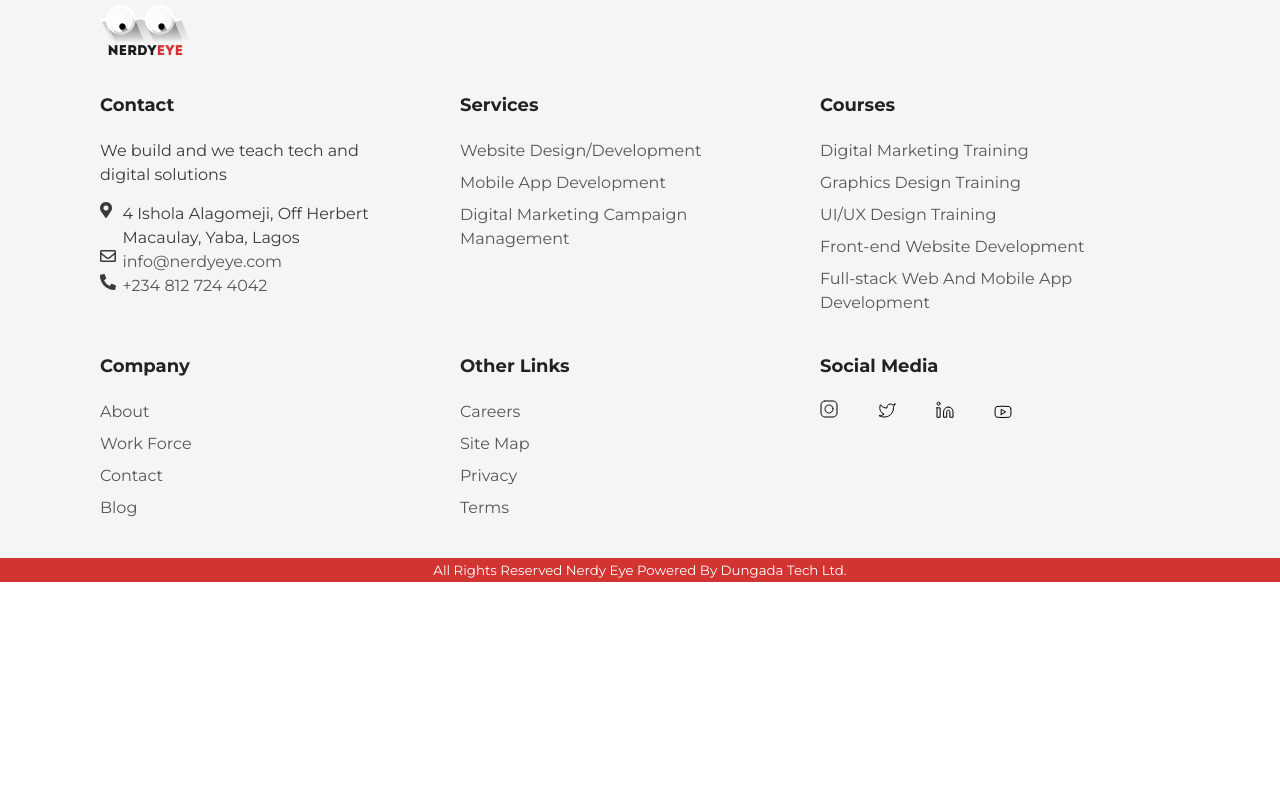
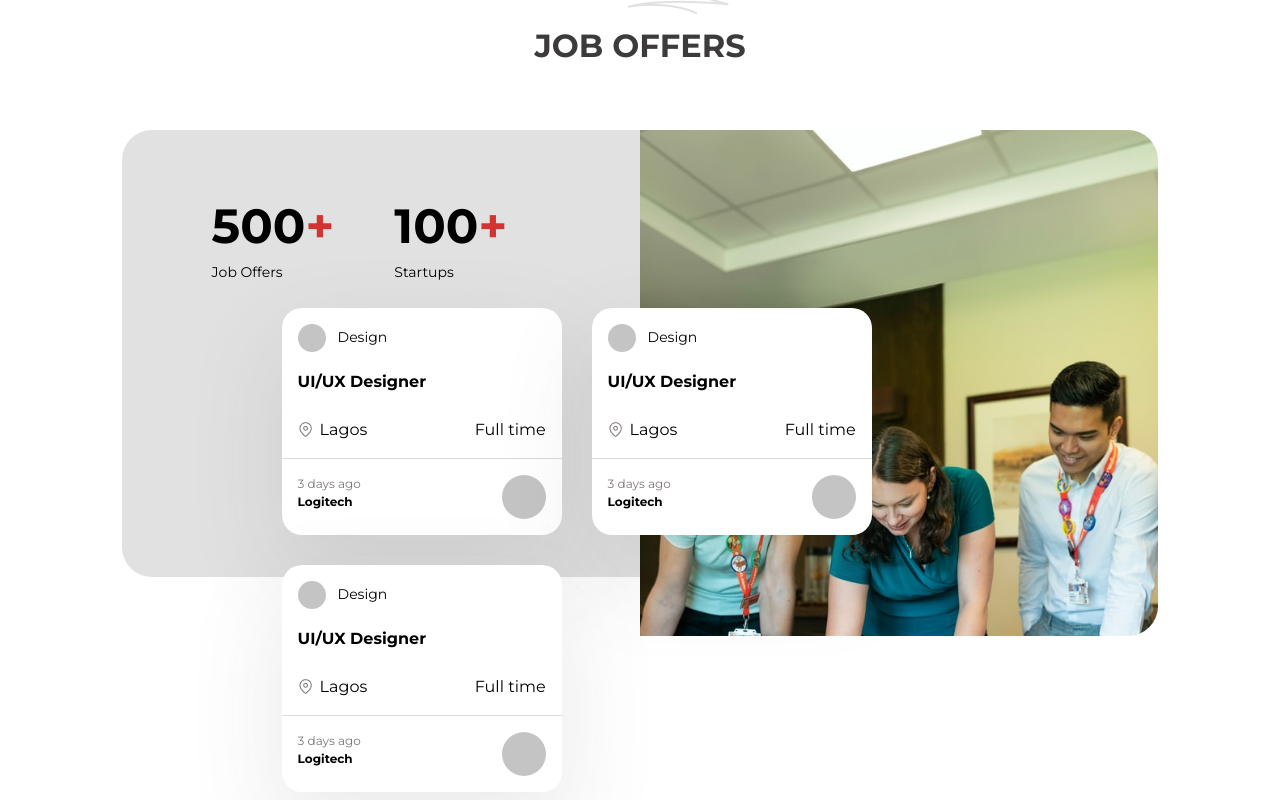
Before and after one commit to Pherizee/nerdyeye, a React (Create React App) app: page / in a window 1280 px wide. Shown: the part 1700-2500 px from the top of the page. Before the commit the page ends 2282 px from the top, so only its background shows below. Built offline with nearby package versions, Linux system fonts and the light colour scheme.

Commit message:
feat: Add offers section

```diff
--- a/src/components/header/header.css
+++ b/src/components/header/header.css
@@ -40,17 +40,7 @@ header .wrapper .hamburger {
 }
 
 header .wrapper .account-details {
-  position: absolute;
-  top: 360px;
-  left: 0;
-  display: flex;
-  align-items: center;
-  justify-content: center;
-  width: 100%;
-  background-color: #fff;
-  cursor: pointer;
-  opacity: 0;
-  z-index: -2;
+  display: none;
   transition: opacity 0.4s ease;
   -webkit-transition: opacity 0.4s ease;
 }
@@ -132,9 +122,10 @@ nav a:hover {
     position: relative;
     top: auto;
     left: auto;
+    display: flex;
+    align-items: center;
+    justify-content: center;
     width: auto;
-    z-index: 1;
-    opacity: 1;
   }
 
   nav {
--- a/src/components/hero/Hero.jsx
+++ b/src/components/hero/Hero.jsx
@@ -16,14 +16,14 @@ const Hero = () => {
             Join Talents Pipeline
           </a>
           <div className="hero_number-container">
-            <div className="hero__number">
+            <h4 className="hero__number">
               120<span className="special">+</span>
-              <p>Recruiters</p>
-            </div>
-            <div className="hero__number">
+              <span>Recruiters</span>
+            </h4>
+            <h4 className="hero__number">
               200<span className="special">+</span>
-              <p>Talents</p>
-            </div>
+              <span>Talents</span>
+            </h4>
           </div>
         </div>
         <div className="hero__image-container">
--- a/src/components/hero/hero.css
+++ b/src/components/hero/hero.css
@@ -31,7 +31,8 @@
   font-weight: 700;
 }
 
-.hero__text .hero__number p {
+.hero__text .hero__number span:not(:first-child) {
+  display: block;
   margin-bottom: 0;
   font-size: 14px;
   font-weight: 600;
--- a/src/pages/home/Home.jsx
+++ b/src/pages/home/Home.jsx
@@ -2,14 +2,30 @@ import Hero from "../../components/hero/Hero";
 import ReactOwlCarousel from "react-owl-carousel";
 import { nanoid } from "nanoid";
 import divider from "../../img/divider.png";
+import team from "../../img/team.jpg";
 import person1 from "../../img/person-1-min.jpg";
 import person2 from "../../img/person-2-min.jpg";
 import person3 from "../../img/person-3-min.jpg";
+import marker from "../../img/icons/map-pin.png";
 import "./home.css";
 import "owl.carousel/dist/assets/owl.carousel.min.css";
 import "owl.carousel/dist/assets/owl.theme.default.min.css";
+import { useEffect, useState } from "react";
 
 const Home = () => {
+  const [showAll, setShowAll] = useState(false);
+  const [isMobile, setIsMobile] = useState(true);
+  const [viewportWidth, setViewportWidth] = useState(window.innerWidth);
+
+  useEffect(() => {
+    viewportWidth > 990 ? setIsMobile(false) : setIsMobile(true);
+    isMobile ? setShowAll(false) : setShowAll(true);
+    window.addEventListener("resize", handleResize);
+    return () => {
+      window.removeEventListener("resize", handleResize);
+    };
+  }, [viewportWidth]);
+
   const sliderOneSettings = {
     loop: true,
     margin: 15,
@@ -57,6 +73,49 @@ const Home = () => {
     },
   ];
 
+  const offerCardContents = [
+    {
+      category: "Design",
+      title: "UI/UX Designer",
+      location: "Lagos",
+      role: "Full time",
+      offerAge: "3 days ago",
+      company: "Logitech",
+    },
+    {
+      category: "Design",
+      title: "UI/UX Designer",
+      location: "Lagos",
+      role: "Full time",
+      offerAge: "3 days ago",
+      company: "Logitech",
+    },
+    {
+      category: "Design",
+      title: "UI/UX Designer",
+      location: "Lagos",
+      role: "Full time",
+      offerAge: "3 days ago",
+      company: "Logitech",
+    },
+    {
+      category: "Design",
+      title: "UI/UX Designer",
+      location: "Lagos",
+      role: "Full time",
+      offerAge: "3 days ago",
+      company: "Logitech",
+    },
+    {
+      category: "Design",
+      title: "UI/UX Designer",
+      location: "Lagos",
+      role: "Full time",
+      offerAge: "3 days ago",
+      company: "Logitech",
+    },
+  ];
+
   const joinCardTemplate = joinCardContents.map((cardContent) => {
     return (
       <div className="join__card" key={nanoid()}>
@@ -68,6 +127,45 @@ const Home = () => {
       </div>
     );
   });
+
+  const offerCardTemplate = offerCardContents.map((cardContent) => {
+    return (
+      <div
+        className={`card ${showAll ? `show-all` : `hide-some`}`}
+        key={nanoid()}
+      >
+        <div className="card__top">
+          <div className="card__info">
+            <div className="card__tag-image"></div>
+            <span>{cardContent.category}</span>
+          </div>
+          <h4>{cardContent.title}</h4>
+          <div className="card__description">
+            <div className="location">
+              <img src={marker} alt="location marker icon" />
+              <span>{cardContent.location}</span>
+            </div>
+            <span className="role">{cardContent.role}</span>
+          </div>
+        </div>
+        <div className="card__bottom">
+          <div className="card__meta">
+            <span className="age">{cardContent.offerAge}</span>
+            <span className="company">{cardContent.company}</span>
+          </div>
+          <div className="bottom__image"></div>
+        </div>
+      </div>
+    );
+  });
+
+  function handleResize() {
+    setViewportWidth(window.innerWidth);
+  }
+
+  function seeMore() {
+    setShowAll((prev) => !prev);
+  }
 
   return (
     <main>
@@ -129,6 +227,36 @@ const Home = () => {
         </div>
       </section>
       {/* end of who can join section */}
+
+      {/* offers section */}
+      <section className="offers" aria-labelledby="jobOffers">
+        <div className="wrapper">
+          <img src={divider} alt="" />
+          <h2 id="jobOffers">JOB OFFERS</h2>
+          <div className="offers__content">
+            <div className="offers__content-left">
+              <h4 className="offers__number">
+                500<span className="special">+</span>
+                <span>Job Offers</span>
+              </h4>
+              <h4 className="offers__number">
+                100<span className="special">+</span>
+                <span>Startups</span>
+              </h4>
+            </div>
+            <div className="offers__image">
+              <img src={team} alt="team of people" />
+            </div>
+            <div className="offers__cards">{offerCardTemplate}</div>
+          </div>
+          {isMobile && (
+            <button className="btn secondary" onClick={seeMore}>
+              {showAll ? `See less` : `See More`}
+            </button>
+          )}
+        </div>
+      </section>
+      {/* end of offers section */}
     </main>
   );
 };
--- a/src/pages/home/home.css
+++ b/src/pages/home/home.css
@@ -133,8 +133,125 @@
   width: 15px;
   height: 15px;
 }
+/* End of who can Join section */
 
-/* End of who can Join section */
+/* Offers section */
+.offers {
+  position: relative;
+  padding-block: 25px;
+  text-align: center;
+}
+
+.offers h2 {
+  margin-bottom: 32px;
+}
+
+.offers__content .offers__number {
+  display: inline-block;
+  padding-inline: 30px;
+  margin-bottom: 46px;
+  font-size: 48px;
+  font-weight: 700;
+  text-align: left;
+}
+
+.offers__content .offers__number:first-child {
+  border-right: 1px solid #d9d9d9;
+}
+
+.offers__content .offers__number span:not(:first-child) {
+  display: block;
+  margin-bottom: 0;
+  font-size: 14px;
+  font-weight: 500;
+}
+
+.offers__image {
+  display: none;
+}
+
+.offers__cards .card {
+  margin-inline: auto;
+  margin-bottom: 40px;
+  width: min(72%, 330px);
+  border-radius: 20px;
+  box-shadow: 0px 37px 90px 6px rgba(87, 87, 87, 0.12);
+  text-align: start;
+  background-color: #fff;
+}
+
+.offers__cards .card.hide-some:nth-child(n + 4) {
+  display: none;
+}
+
+.offers__cards .card > div {
+  padding: 32px;
+}
+
+.offers__cards .card .card__info {
+  display: flex;
+  align-items: center;
+  margin-bottom: 18px;
+  font-size: 14px;
+}
+
+.offers__cards .card .card__tag-image {
+  width: 25px;
+  margin-right: 12px;
+  aspect-ratio: 1 / 1;
+  border-radius: 50%;
+  background-color: var(--clr-neutral-300);
+}
+
+.offers__cards .card h4 {
+  margin-bottom: 24px;
+}
+
+.offers__cards .card__description {
+  display: flex;
+  justify-content: space-between;
+}
+
+.offers__cards .card__description .location {
+  display: flex;
+  align-items: center;
+}
+
+.offers__cards .card__description .location img {
+  margin-right: 6px;
+}
+
+.offers__cards .card .card__bottom {
+  display: flex;
+  justify-content: space-between;
+  border-top: 1px solid #d9d9d9;
+}
+
+.offers .card__bottom .bottom__image {
+  width: 35px;
+  aspect-ratio: 1 / 1;
+  border-radius: 50%;
+  background-color: var(--clr-neutral-300);
+}
+
+.offers .card__bottom .card__meta {
+  display: flex;
+  flex-direction: column;
+  font-size: 12px;
+}
+
+.offers .card__meta .age {
+  color: #7e7777;
+}
+
+.offers .card__meta .company {
+  font-weight: 700;
+}
+
+.offers .btn {
+  margin-inline: auto;
+}
+/* End of Offers section */
 
 /* media queries */
 @media screen and (min-width: 756px) {
@@ -151,12 +268,100 @@
   .join p {
     font-size: 14px;
   }
+
+  .offers__cards {
+    display: flex;
+    justify-content: space-around;
+    flex-wrap: wrap;
+  }
+
+  .offers__cards .card {
+    width: min(45%, 330px);
+  }
 }
 
 @media screen and (min-width: 1100px) {
   .join__slider-container {
     width: calc(100vw - 100px);
     margin-inline: auto;
+  }
+
+  .offers {
+    margin-bottom: 250px;
+  }
+
+  .offers h2 {
+    margin-bottom: 60px;
+  }
+
+  .offers__content .offers__number:first-child {
+    border-right: none;
+  }
+
+  .offers__content {
+    display: flex;
+    justify-content: center;
+    align-items: flex-start;
+  }
+
+  .offers__content-left {
+    padding: 60px;
+    width: min(48%, 774px);
+    aspect-ratio: 1.16 / 1;
+    border-radius: 30px 0 0 30px;
+    background-color: #c4c4c480;
+    text-align: start;
+  }
+
+  .offers__image {
+    display: block;
+    width: min(48%, 774px);
+    aspect-ratio: 1.025 / 1;
+    border-radius: 0 30px 30px 0;
+    overflow: hidden;
+  }
+
+  .offers__image img {
+    width: 100%;
+    object-fit: cover;
+  }
+
+  .offers__cards {
+    position: absolute;
+    top: 50%;
+    display: grid;
+    grid-template-columns: repeat(3, 1fr);
+    gap: 30px;
+    width: 56%;
+  }
+
+  .offers__cards .card {
+    width: 280px;
+    margin-bottom: 0;
+  }
+
+  .offers__cards .card:nth-child(3) {
+    grid-column: 1 / 2;
+  }
+
+  .offers__cards .card:nth-child(4) {
+    grid-column: 2 / 3;
+  }
+
+  .offers__cards .card:nth-child(5) {
+    grid-column: 3 / 4;
+  }
+
+  .offers__cards .card > div {
+    padding: 16px;
+  }
+
+  .offers__cards .card .card__tag-image {
+    width: 28px;
+  }
+
+  .offers .card__bottom .bottom__image {
+    width: 44px;
   }
 }
 
@@ -165,4 +370,25 @@
     width: calc(100vw - 230px);
     margin-inline: auto;
   }
+
+  .offers__content .offers__number {
+    font-size: 64px;
+  }
+
+  .offers__cards {
+    gap: 40px;
+  }
+
+  .offers__content-left {
+    padding: 80px;
+  }
+
+  .offers__cards .card {
+    width: 330px;
+    margin-bottom: 0;
+  }
+
+  .offers__cards .card > div {
+    padding: 28px;
+  }
 }
```
Also changed, not shown: src/img/icons/map-pin.png (added).
